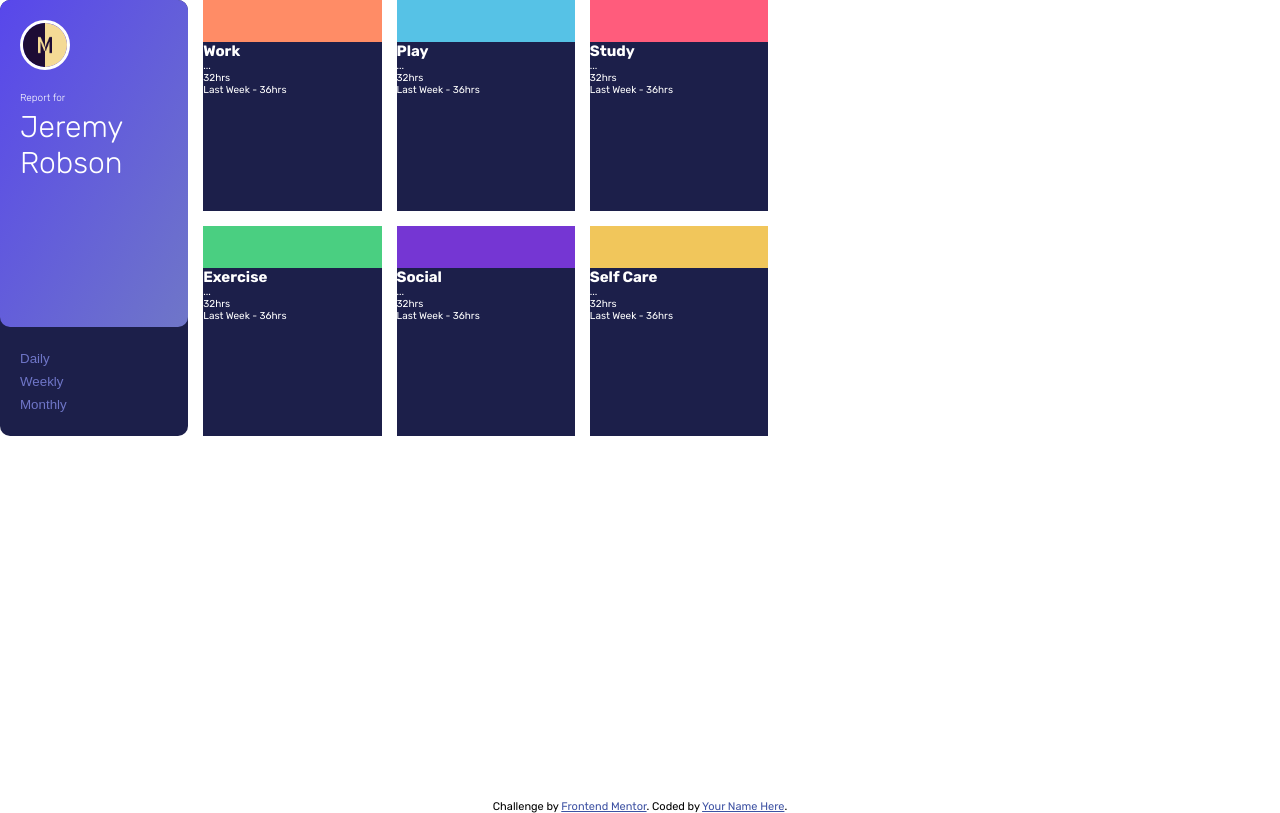
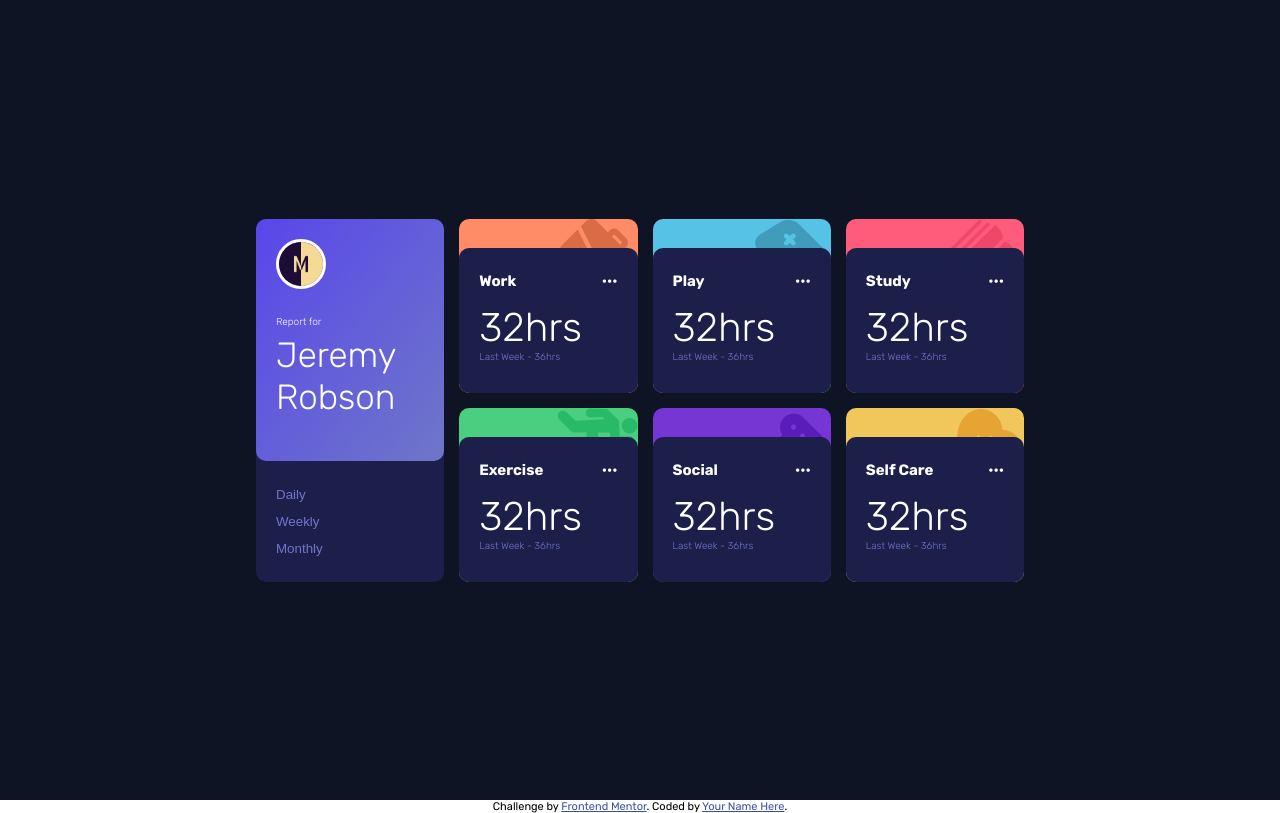
Before and after one commit to Mert18/fm-time-tracking-dashboard, a website: page index.html in a window 1280 px wide. Drawn offline with Linux system fonts and the light colour scheme.

Commit message:
not active yet

```diff
--- a/app/scss/layout/_app.scss
+++ b/app/scss/layout/_app.scss
@@ -1,5 +1,9 @@
 .container {
   height: 100vh;
+  background-color: $very-dark-blue;
+  display: flex;
+  justify-content: center;
+  align-items: center;
 }
 
 .app {
@@ -16,7 +20,7 @@
 .card-profile {
   grid-area: profile;
   display: grid;
-  grid-template-rows: 3fr 1fr;
+  grid-template-rows: 2fr 1fr;
   grid-template-columns: 1fr;
   grid-template-areas:
     "top"
@@ -44,7 +48,7 @@
     &-name {
       h1 {
         font-weight: 300;
-        font-size: 3rem;
+        font-size: 3.5rem;
       }
       span {
         font-size: 1rem;
@@ -63,7 +67,7 @@
       background-color: transparent;
       border: none;
       outline: none;
-      margin: 0.4rem 0rem;
+      margin: 0.6rem 0rem;
       color: $desaturated-blue;
     }
   }
@@ -82,24 +86,55 @@
 
 .card {
   display: grid;
-  grid-template-rows: 1fr 4fr;
+  grid-template-rows: repeat(6, 1fr);
   grid-template-columns: 1fr;
-  grid-template-areas:
-    "back"
-    "stats";
-
+  border-radius: 10px;
   &-back {
-    grid-area: back;
-    background: transparent;
+    grid-row-start: 1;
+    grid-row-end: 2;
+    position: relative;
+    img {
+      position: absolute;
+      right: 0;
+      top: 0;
+    }
   }
   &-front {
+    z-index: 999;
+    grid-row-start: 2;
+    grid-row-end: -1;
+    border-radius: 10px;
+    padding: 2rem;
     background: $dark-blue;
     color: white;
+    display: grid;
+    grid-template-rows: 1fr 3fr;
+    grid-template-columns: 1fr;
+    grid-template-areas:
+      "title"
+      "hrs";
     &-title {
+      grid-area: title;
+      display: flex;
+      justify-content: space-between;
+      align-items: center;
+      align-self: center;
+      .dots {
+        font-size: 1.6rem;
+      }
     }
     &-hrs {
+      grid-area: hrs;
+      font-size: 4rem;
+      font-weight: 300;
+      display: flex;
+      flex-direction: column;
+      justify-content: center;
+      align-items: flex-start;
     }
     &-last {
+      font-size: 1rem;
+      color: $desaturated-blue;
     }
   }
 }
--- a/index.html
+++ b/index.html
@@ -52,80 +52,104 @@
         </article>
         <div class="stats">
           <article class="card" id="work">
-            <div class="card-back"></div>
+            <div class="card-back">
+              <img src="/images/icon-work.svg" alt="work pack" />
+            </div>
             <div class="card-front">
               <div class="card-front-title">
                 <h2>Work</h2>
-                <div>...</div>
+                <div class="dots">···</div>
               </div>
-              <div class="card-front-hrs"><p>32hrs</p></div>
+              <div class="card-front-hrs">
+                <p>32hrs</p>
                 <div class="card-front-last">
                   <p>Last Week - 36hrs</p>
                 </div>
               </div>
+            </div>
           </article>
           <article class="card" id="play">
-            <div class="card-back"></div>
+            <div class="card-back">
+              <img src="/images/icon-play.svg" alt="work pack" />
+            </div>
             <div class="card-front">
               <div class="card-front-title">
                 <h2>Play</h2>
-                <div>...</div>
+                <div class="dots">···</div>
               </div>
-              <div class="card-front-hrs"><p>32hrs</p></div>
+              <div class="card-front-hrs">
+                <p>32hrs</p>
                 <div class="card-front-last">
                   <p>Last Week - 36hrs</p>
                 </div>
               </div>
+            </div>
           </article>
           <article class="card" id="study">
-            <div class="card-back"></div>
+            <div class="card-back">
+              <img src="/images/icon-study.svg" alt="work pack" />
+            </div>
             <div class="card-front">
               <div class="card-front-title">
                 <h2>Study</h2>
-                <div>...</div>
+                <div class="dots">···</div>
               </div>
-              <div class="card-front-hrs"><p>32hrs</p></div>
+              <div class="card-front-hrs">
+                <p>32hrs</p>
                 <div class="card-front-last">
                   <p>Last Week - 36hrs</p>
                 </div>
               </div>
+            </div>
           </article>
           <article class="card" id="exercise">
-            <div class="card-back"></div>
+            <div class="card-back">
+              <img src="/images/icon-exercise.svg" alt="work pack" />
+            </div>
             <div class="card-front">
               <div class="card-front-title">
                 <h2>Exercise</h2>
-                <div>...</div>
+                <div class="dots">···</div>
               </div>
-              <div class="card-front-hrs"><p>32hrs</p></div>
+              <div class="card-front-hrs">
+                <p>32hrs</p>
                 <div class="card-front-last">
                   <p>Last Week - 36hrs</p>
                 </div>
               </div>
+            </div>
           </article>
           <article class="card" id="social">
-            <div class="card-back"></div>
+            <div class="card-back">
+              <img src="/images/icon-social.svg" alt="work pack" />
+            </div>
             <div class="card-front">
               <div class="card-front-title">
                 <h2>Social</h2>
-                <div>...</div>
+                <div class="dots">···</div>
               </div>
-              <div class="card-front-hrs"><p>32hrs</p></div>
+              <div class="card-front-hrs">
+                <p>32hrs</p>
                 <div class="card-front-last">
                   <p>Last Week - 36hrs</p>
                 </div>
               </div>
+            </div>
           </article>
           <article class="card" id="self">
-            <div class="card-back"></div>
+            <div class="card-back">
+              <img src="/images/icon-self-care.svg" alt="work pack" />
+            </div>
             <div class="card-front">
               <div class="card-front-title">
                 <h2>Self Care</h2>
-                <div>...</div>
+                <div class="dots">···</div>
               </div>
-              <div class="card-front-hrs"><p>32hrs</p></div>
+              <div class="card-front-hrs">
+                <p>32hrs</p>
                 <div class="card-front-last">
                   <p>Last Week - 36hrs</p>
+                </div>
               </div>
             </div>
           </article>
```
Also changed, not shown: dist/main.css, 1 other file. Lines whose indentation alone changed are shown as unchanged.
